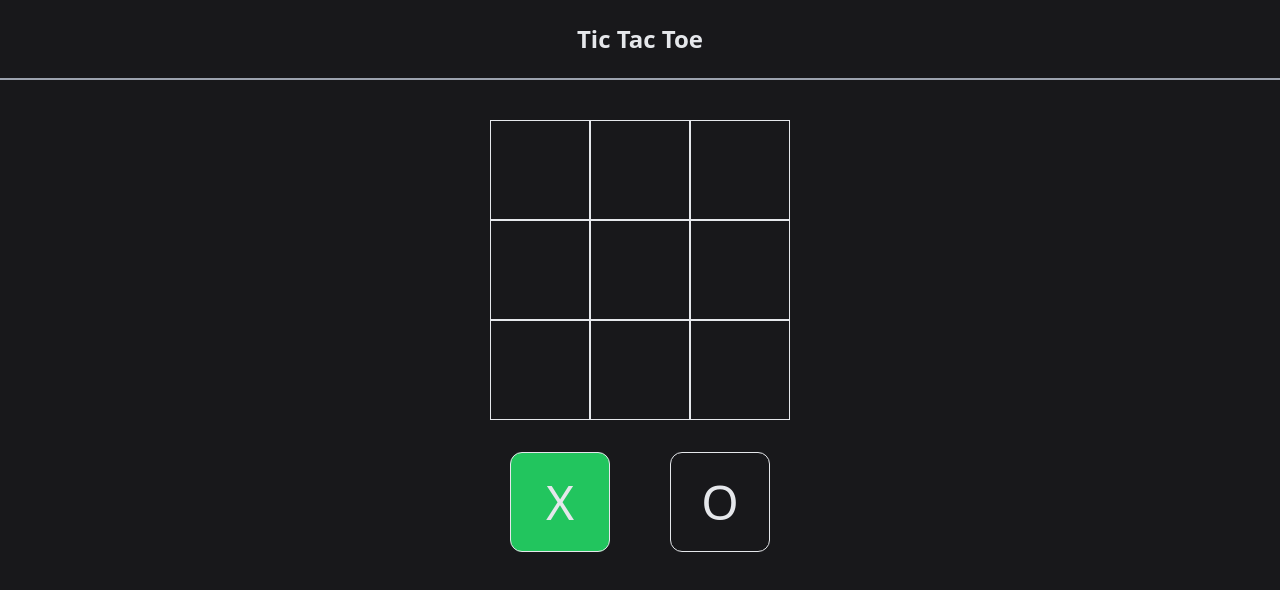
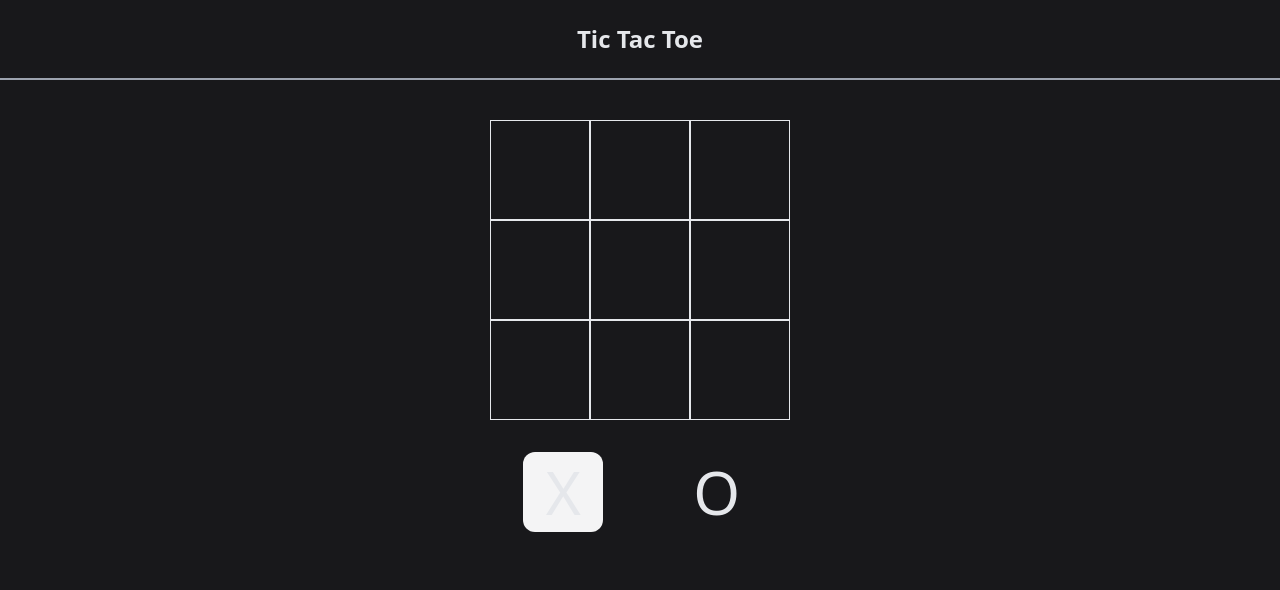
Before and after one commit to alexxtomas/Frontend-Mini-Challenges, a Next.js app: page /challenge/tic-tac-toe in a window 1280 px wide. Shown: the top 590 px of the page. Built offline with nearby package versions, Linux system fonts and the light colour scheme.

Commit message:
Use Turn compnent

```diff
--- a/src/components/tic-tac-toe/GameTurns.jsx
+++ b/src/components/tic-tac-toe/GameTurns.jsx
@@ -1,22 +1,12 @@
 import { OPTION } from '@/constants/tic-tac-toe/index'
 import Cell from './Cell'
+import Turn from './Turn'
 export default function GameTurns({ turn }) {
   return (
-    <section className='flex w-[300px] h-[300px] justify-evenly mx-auto gap-10 mt-8 text-4xl '>
-      <Cell
-        styles={` ${
-          turn === OPTION.X && 'bg-green-500'
-        } rounded-xl w-[100px] h-[100px] flex items-center justify-center`}
-      >
-        {OPTION.X}
-      </Cell>
-      <Cell
-        styles={` ${
-          turn === OPTION.O && 'bg-green-500'
-        } rounded-xl w-[100px] h-[100px] flex items-center justify-center`}
-      >
-        {OPTION.O}
-      </Cell>
+    <section className='flex w-[300px] h-[300px] justify-evenly mx-auto gap-10 mt-8 bg-z '>
+      {Object.values(OPTION).map((option) => {
+        return <Turn key={option} highlight={turn === option} option={option} />
+      })}
     </section>
   )
 }
```
